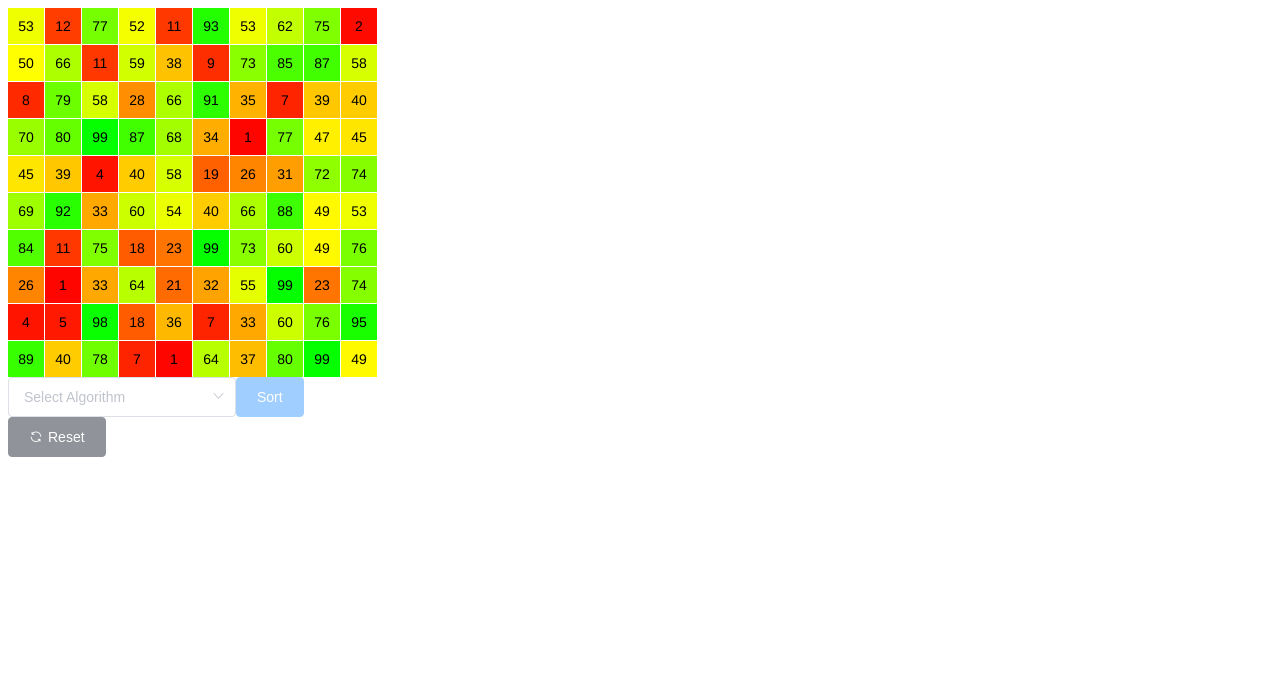
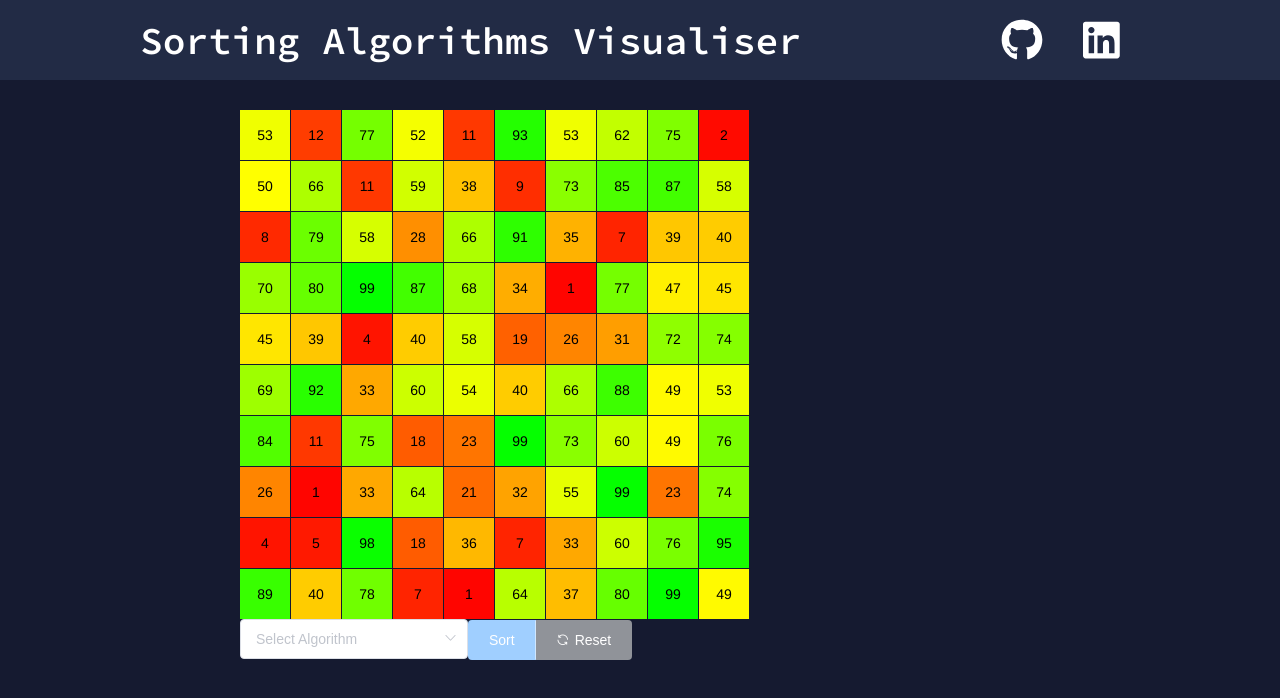
Before and after one commit to ChristopherLlewellyn/sorting-algorithm-visualiser, a Vue app in the folder sorting-algorithm-visualiser/: page / in a window 1280 px wide. Shown: the top 698 px of the page. Built offline with nearby package versions, Linux system fonts and the light colour scheme.

Commit message:
Added header with links, styled app colors

```diff
--- a/sorting-algorithm-visualiser/package.json
+++ b/sorting-algorithm-visualiser/package.json
@@ -8,8 +8,14 @@
     "lint": "vue-cli-service lint"
   },
   "dependencies": {
+    "@fortawesome/fontawesome-svg-core": "^1.2.29",
+    "@fortawesome/free-brands-svg-icons": "^5.13.1",
+    "@fortawesome/free-solid-svg-icons": "^5.13.1",
+    "@fortawesome/vue-fontawesome": "^0.1.10",
     "core-js": "^3.6.5",
     "element-ui": "^2.4.5",
+    "node-sass": "^4.14.1",
+    "sass-loader": "^9.0.1",
     "vue": "^2.6.11",
     "vue-router": "^3.2.0",
     "vuex": "^3.4.0"
--- a/sorting-algorithm-visualiser/public/index.html
+++ b/sorting-algorithm-visualiser/public/index.html
@@ -5,6 +5,7 @@
     <meta http-equiv="X-UA-Compatible" content="IE=edge">
     <meta name="viewport" content="width=device-width,initial-scale=1.0">
     <link rel="icon" href="<%= BASE_URL %>favicon.ico">
+    <link href="https://fonts.googleapis.com/css2?family=Source+Code+Pro:wght@600&display=swap" rel="stylesheet">
     <title><%= htmlWebpackPlugin.options.title %></title>
   </head>
   <body>
@@ -15,3 +16,7 @@
     <!-- built files will be auto injected -->
   </body>
 </html>
+
+<style>
+body { margin: 0 !important; }
+</style>
--- a/sorting-algorithm-visualiser/src/App.vue
+++ b/sorting-algorithm-visualiser/src/App.vue
@@ -1,13 +1,34 @@
 <template>
   <div id="app">
+    <app-header></app-header>
     <div id="content">
       <router-view/>
     </div>
+
   </div>
 </template>
 
 <script>
+import AppHeader from './components/AppHeader.vue'
 export default {
   name: 'app',
+  components: {
+    AppHeader
+  },
 }
 </script>
+
+<style lang="scss">
+@import "@/scss/_variables.scss";
+
+#app {
+  height: 100vh;
+  background-color: $bg-basic-dark;
+}
+
+#content {
+  max-width: 800px;
+  margin: auto;
+  margin-top: 30px;
+}
+</style>
--- /dev/null
+++ b/sorting-algorithm-visualiser/src/components/AppHeader.vue
@@ -0,0 +1,75 @@
+<template>
+  <div id="header">
+    <div class="inner_header">
+      <div class="logo_container">
+        <h1>Sorting Algorithms Visualiser</h1>
+      </div>
+
+      <div class="links">
+        <div class="link">
+          <a class="item" href="https://github.com/ChristopherLlewellyn/sorting-algorithm-visualiser" target="_blank"
+            rel="noopener noreferrer">
+            <font-awesome-icon :icon="['fab', 'github']" size="3x"></font-awesome-icon>
+          </a>
+        </div>
+        <div class="link">
+          <a class="item" href="https://www.linkedin.com/in/christopher-llewellyn-888a37170/" target="_blank"
+            rel="noopener noreferrer">
+            <font-awesome-icon :icon="['fab', 'linkedin']" size="3x"></font-awesome-icon>
+          </a>
+        </div>
+      </div>
+    </div>
+  </div>
+</template>
+
+<style lang="scss">
+@import "@/scss/_variables.scss";
+#header {
+  width: 100%;
+  height: 80px;
+  display: block;
+  background-color: $bg-primary-dark;
+  text-align: center;
+}
+
+.inner_header {
+  width: 1000px;
+  height: 100%;
+  display: block;
+  margin: 0 auto;
+}
+
+.logo_container {
+  height: 100%;
+  display: table;
+  float: left;
+}
+
+.logo_container h1 {
+  color: white;
+  height: 100%;
+  display: table-cell;
+  vertical-align: middle;
+  font-size: 38px;
+  font-family: 'Source Code Pro', monospace;
+}
+
+.links {
+  float: right;
+  height: 100%;
+}
+
+.links .link {
+  height: 100%;
+  display: table;
+  float: left;
+  padding: 0px 20px;
+}
+
+.links .link .item {
+  display: table-cell;
+  vertical-align: middle;
+  color: white;
+}
+</style>
--- a/sorting-algorithm-visualiser/src/components/GridSquare.vue
+++ b/sorting-algorithm-visualiser/src/components/GridSquare.vue
@@ -33,10 +33,10 @@ export default {
 
 <style>
 .grid-content {
-  height: 36px;
-  width: 36px;
+  height: 50px;
+  width: 50px;
   text-align: center;
   vertical-align: middle;
-  line-height: 36px;
+  line-height: 50px;
 }
 </style>
--- a/sorting-algorithm-visualiser/src/main.js
+++ b/sorting-algorithm-visualiser/src/main.js
@@ -2,8 +2,24 @@ import Vue from 'vue'
 import App from './App.vue'
 import router from './router'
 import store from './store'
+
+//* Element UI
 import './plugins/element.js'
 import 'element-ui/lib/theme-chalk/reset.css'
+
+//* Font-Awesome Icons
+import { library } from '@fortawesome/fontawesome-svg-core'
+import { FontAwesomeIcon } from '@fortawesome/vue-fontawesome'
+import { faGithubSquare, faGithub, faLinkedin, faLinkedinIn } from '@fortawesome/free-brands-svg-icons'
+
+library.add(
+  faGithub,
+  faGithubSquare,
+  faLinkedin,
+  faLinkedinIn
+)
+Vue.component('font-awesome-icon', FontAwesomeIcon)
+
 
 Vue.config.productionTip = false
 
--- /dev/null
+++ b/sorting-algorithm-visualiser/src/scss/_variables.scss
@@ -0,0 +1,2 @@
+$bg-basic-dark: #151a30;
+$bg-primary-dark: #222b45
--- a/sorting-algorithm-visualiser/src/views/Main.vue
+++ b/sorting-algorithm-visualiser/src/views/Main.vue
@@ -10,10 +10,10 @@
         :value="item.value">
       </el-option>
     </el-select>
-    <el-button type="primary" :loading="sorting ? true : false" :disabled="selectedAlgorithm == null ? true : false" @click="sort()">{{ sorting ? 'Sorting' : 'Sort' }}</el-button>
-    <el-row>
+    <el-button-group>
+      <el-button type="primary" :loading="sorting ? true : false" :disabled="selectedAlgorithm == null ? true : false" @click="sort()">{{ sorting ? 'Sorting' : 'Sort' }}</el-button>
       <el-button type="info" icon="el-icon-refresh" :disabled="sorting ? true : false" @click="newDataset()">Reset</el-button>
-    </el-row>
+    </el-button-group>
   </div>
 </template>
 
```
Also changed, not shown: 1 other file (tests, documents, lock files or other folders).
